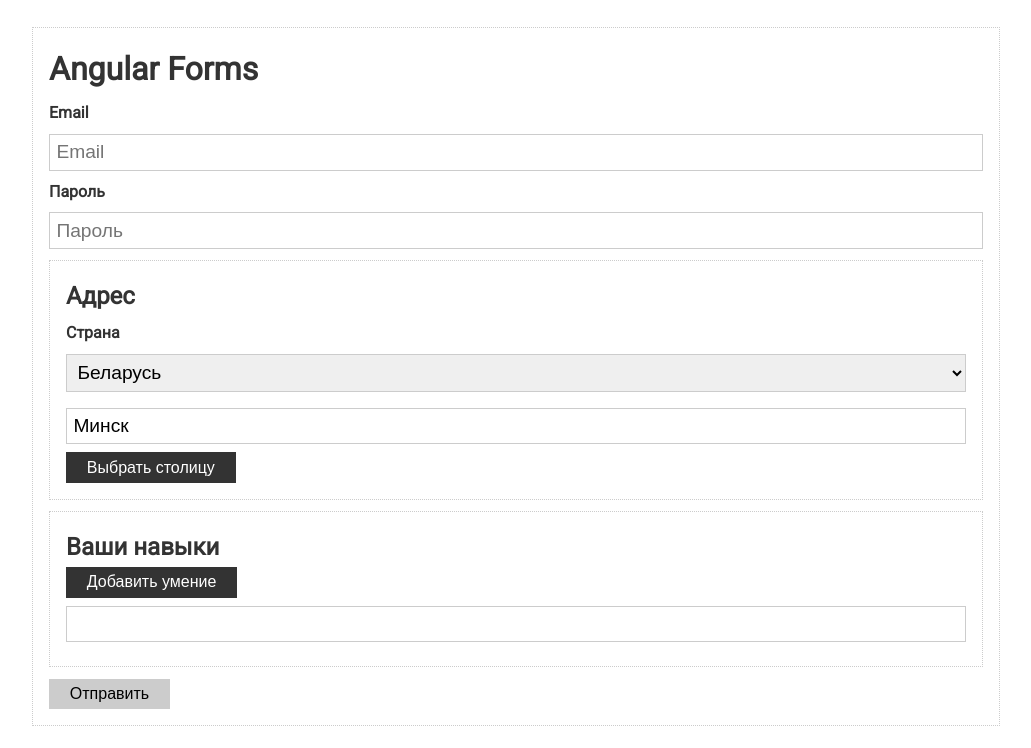
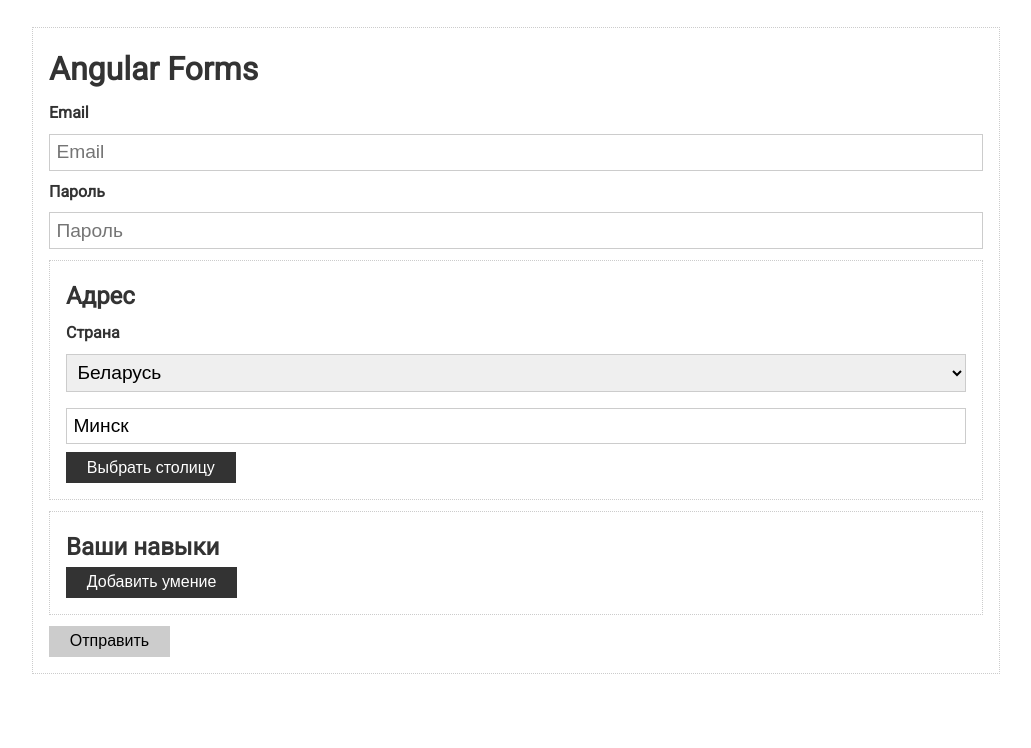
Before and after one commit to Comprehensher/angular-conspect, an Angular app: page / in a window 1280 px wide. Shown: the top 748 px of the page, without its empty margins (124-1155 px from the left). Built offline with nearby package versions, Linux system fonts and the light colour scheme.

Commit message:
Dynamicaly add control and validation for them by clicking button in definite group

```diff
--- a/src/app/app.component.html
+++ b/src/app/app.component.html
@@ -59,12 +59,15 @@
       <button class="btn" type="button" (click)="setCapital()">Выбрать столицу</button>
     </div>
 
-    <div class="card">
+    <div class="card" formGroupName="skills">
       <h2>Ваши навыки</h2>
-      <button class="btn" type="button">Добавить умение</button>
-      <div class="form-control">
-        <label></label>
-        <input type="text">
+      <button class="btn" type="button" (click)="addSkill()">Добавить умение</button>
+      <div
+        class="form-control"
+        *ngFor="let control of form.get('skills')['controls']; let idx = index"
+      >
+        <label>Умение {{idx + 1}}</label>
+        <input type="text" [formControlName]="idx">
       </div>
     </div>
 
--- a/src/app/app.component.ts
+++ b/src/app/app.component.ts
@@ -1,5 +1,5 @@
 import {Component, OnInit} from '@angular/core';
-import {FormControl, FormGroup, Validators} from "@angular/forms";
+import {FormArray, FormControl, FormGroup, Validators} from "@angular/forms";
 
 @Component({
   selector: 'app-root',
@@ -23,7 +23,8 @@
         country: new FormControl('by'),
         city: new FormControl('Минск', Validators.required)
 
-      })
+      }),
+      skills: new FormArray([])
     })
   }
 
@@ -47,4 +48,12 @@
 
     this.form.patchValue({address: {city}})
   }
+
+  addSkill() {
+    const control = new FormControl('', Validators.required);
+    // кастим к типу FormArray - первый способ
+    // (<FormArray>this.form.get('skills')).push()
+    //  Второй способ ниже
+    (this.form.get('skills') as FormArray).push(control)
+  }
 }
```
